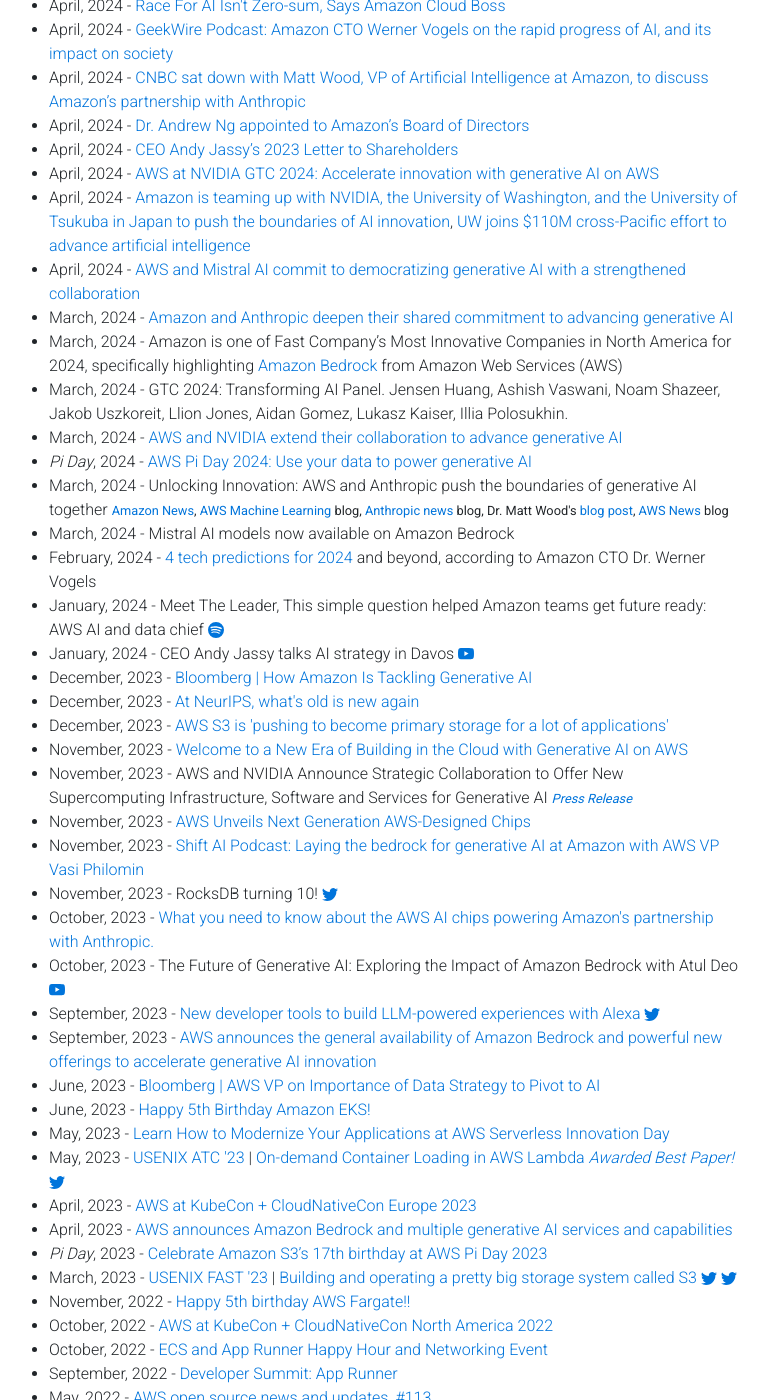
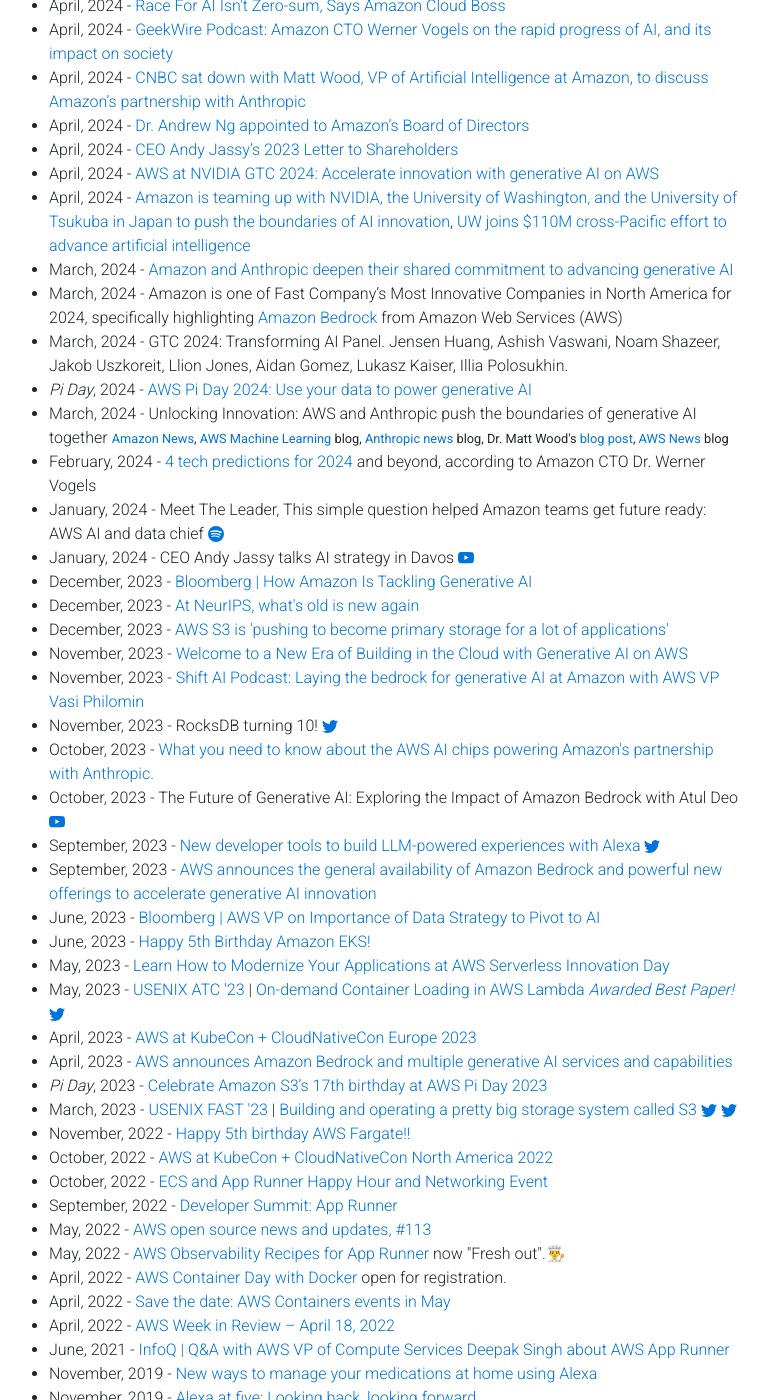
Before and after one commit to gfw001/gfw001.github.io, a Jekyll site: the page portfolio.html, which Jekyll copies as it is, in a window 1280 px wide and 1400 px high, scrolled down 2552 px. Shown: the whole window, without its empty margins (76-845 px from the left). Built offline with Jekyll 4.4.1, drawn with Linux system fonts in a browser that asks for light colours; nearby versions of some CDN libraries; a style sheet for code colours, icons or effects is not loaded.

Commit message:
Update portfolio.html

```diff
--- a/portfolio.html
+++ b/portfolio.html
@@ -417,9 +417,6 @@
 	       April, 2024 - <a href="https://www.aboutamazon.com/news/innovation-at-amazon/amazon-invests-25-million-in-a-10-year-research-collaboration-to-advance-ai">Amazon is teaming up with NVIDIA, the University of Washington, and the University of Tsukuba in Japan to push the boundaries of AI innovation</a>, <a href="https://www.washington.edu/news/2024/04/09/uw-joins-110-million-cross-pacific-effort-to-advance-artificial-intelligence/">UW joins $110M cross-Pacific effort to advance artificial intelligence</a>
 	</li>
 	<li>
-	       April, 2024 - <a href="https://aws.amazon.com/blogs/machine-learning/aws-and-mistral-ai-commit-to-democratizing-generative-ai-with-a-strengthened-collaboration/">AWS and Mistral AI commit to democratizing generative AI with a strengthened collaboration</a>
-	</li>
-	<li>
 	       March, 2024 - <a href="https://www.aboutamazon.com/news/company-news/amazon-anthropic-ai-investment">Amazon and Anthropic deepen their shared commitment to advancing generative AI</a>
 	</li>
 	<li>
@@ -429,16 +426,10 @@
 	       March, 2024 - GTC 2024: Transforming AI Panel. Jensen Huang, Ashish Vaswani, Noam Shazeer, Jakob Uszkoreit, Llion Jones, Aidan Gomez, Lukasz Kaiser, Illia Polosukhin.
 	</li>
 	<li>
-	       March, 2024 - <a href="https://www.aboutamazon.com/news/aws/amazon-aws-nvidia-collaboration">AWS and NVIDIA extend their collaboration to advance generative AI</a>
-	</li>
-	<li>
 	       <i>Pi Day</i>, 2024 - <a href="https://aws.amazon.com/blogs/aws/aws-pi-day-2024-use-your-data-to-power-generative-ai/">AWS Pi Day 2024: Use your data to power generative AI</a>
 	</li>
 	<li>
 	        March, 2024 - Unlocking Innovation: AWS and Anthropic push the boundaries of generative AI together <small><a href="https://www.aboutamazon.com/news/aws/amazon-bedrock-anthropic-ai-claude-3">Amazon News</a>, <a href="https://aws.amazon.com/blogs/machine-learning/unlocking-innovation-aws-and-anthropic-push-the-boundaries-of-generative-ai-together/">AWS Machine Learning</a> blog, <a href="https://www.anthropic.com/news/claude-3-family">Anthropic news</a> blog, Dr. Matt Wood's <a href="https://mo.nochro.me/introducing-claude-3">blog post</a>, <a href="https://aws.amazon.com/blogs/aws/anthropics-claude-3-sonnet-foundation-model-is-now-available-in-amazon-bedrock/">AWS News</a> blog</small>
-	</li>
-	<li>
-	        March, 2024 - Mistral AI models now available on Amazon Bedrock
 	</li>
 	<li>
 	        February, 2024 - <a href="https://www.aboutamazon.com/news/aws/werner-vogels-tech-predictions-2024">4 tech predictions for 2024</a> and beyond, according to Amazon CTO Dr. Werner Vogels
@@ -479,12 +470,6 @@
 	        November, 2023 - <a href="https://aws.amazon.com/blogs/machine-learning/welcome-to-a-new-era-of-building-in-the-cloud-with-generative-ai-on-aws/">Welcome to a New Era of Building in the Cloud with Generative AI on AWS</a>
 
 	</li>
-	<li>
-	        November, 2023 - AWS and NVIDIA Announce Strategic Collaboration to Offer New Supercomputing Infrastructure, Software and Services for Generative AI <i><small><a href="https://nvidianews.nvidia.com/news/aws-nvidia-strategic-collaboration-for-generative-ai">Press Release</a></small></i>
-	</li>
-	<li>
-	        November, 2023 - <a href="https://press.aboutamazon.com/2023/11/aws-unveils-next-generation-aws-designed-chips">AWS Unveils Next Generation AWS-Designed Chips</a>
-	</i>
 	<!--
 	<li>
 	        November, 2023 - <a href="https://aws.amazon.com/blogs/big-data/unlock-innovation-in-data-and-ai-at-aws-reinvent-2023/">Unlock innovation in data and AI at AWS re:Invent 2023</a>
```
